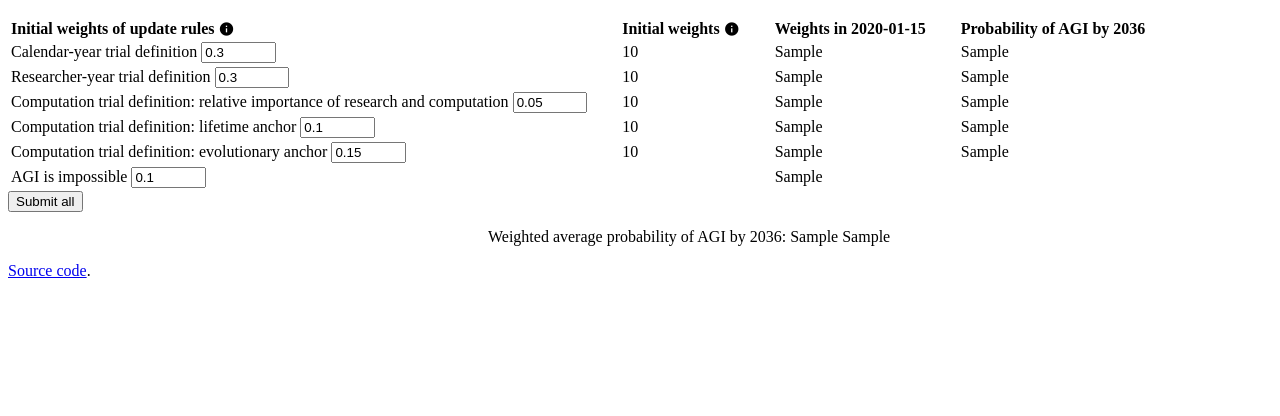
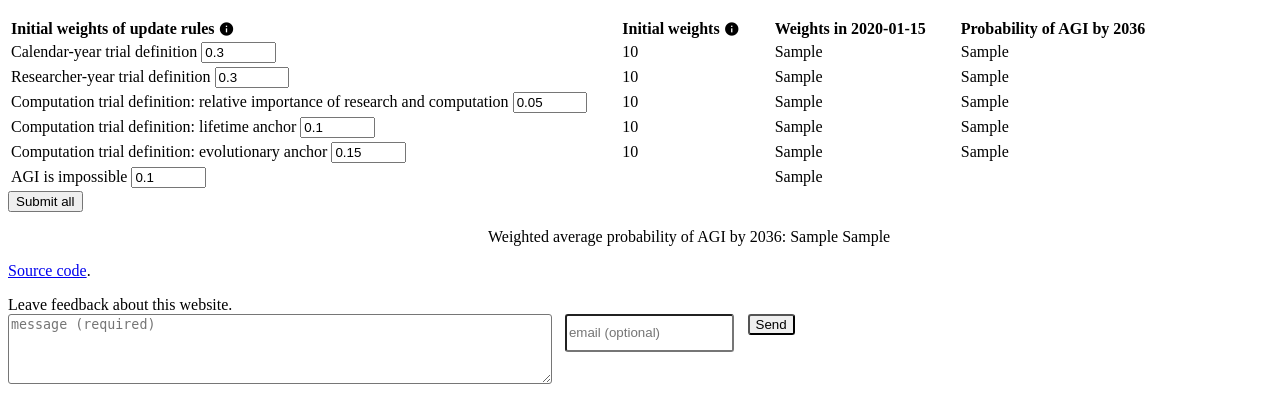
Before and after one commit to tadamcz/ai-timelines-priors, a Flask app: template templates/index.html in a window 1280 px wide. Shown: the part 1054-1470 px from the top of the page. Before the commit the page ends 1332 px from the top, so only its background shows below. Run offline with Flask 2, Linux system fonts and the light colour scheme; the template is opened without the code that fills it: values that come from a table or form of the project are taken from there, most other values are stand-ins (such as "Sample title", 1, 10 or a date in 2020); some libraries are stand-ins or nearby versions.

Commit message:
add feedback form

```diff
--- a/static/index.js
+++ b/static/index.js
@@ -40,7 +40,7 @@ function fillLow() {
     init_weight_lifetime_field.val(0)
     init_weight_evolution_field.val(0)
 
-    $('form').submit()
+    $('#main_form').submit()
 }
 
 function fillCentral() {
@@ -62,7 +62,7 @@ function fillCentral() {
     init_weight_evolution_field.val(.15)
     init_weight_agi_impossible_field.val(.1)
 
-    $('form').submit()
+    $('#main_form').submit()
 }
 
 function fillHigh() {
@@ -84,5 +84,5 @@ function fillHigh() {
     init_weight_evolution_field.val(.2)
     init_weight_agi_impossible_field.val(.1)
 
-    $('form').submit()
+    $('#main_form').submit()
 }
--- a/static/styles.css
+++ b/static/styles.css
@@ -35,3 +35,8 @@ td, th {
   font-size: 1em;
   vertical-align: text-bottom;
 }
+
+#feedback_div {
+    max-width:50em;
+    margin-bottom: 2em;
+}
--- /dev/null
+++ b/templates/_feedback-form.html
@@ -0,0 +1,72 @@
+<div id="feedback_div">Leave feedback about this website.
+    <div>
+        <form id="feedbackForm">
+            <style>
+
+                .feedbackContainer{display: flex; align-items: flex-start; }
+                .feedbackContainer > * {margin-right:1em; border-radius: 3px;}
+                .emailField {margin-right: 1em; height: 32px; width: 30%}
+                .hiddenField {display: none}
+                .feedbackMsgField {height: 64px; width: 100%}
+            </style>
+
+            <div class="feedbackContainer">
+                <textarea class="feedbackMsgField" name="message" id="message" required placeholder="message (required)"></textarea>
+                <input class = "emailField" name="email" id="email" placeholder="email (optional)">
+
+                <input class="hiddenField" name="url" value={{request.url}}>
+                <button>Send</button>
+            </div>
+            <div id="formResponse"></div>
+        </form>
+    </div>
+</div>
+
+<script>
+window.addEventListener( "load", function () {
+  function sendData() {
+
+    // tell the user we've started sending the message
+    document.getElementById("formResponse").innerText = 'Sending...'
+
+    const XHR = new XMLHttpRequest();
+
+    // Bind the FormData object and the form element
+    const FD = new FormData( form );
+
+    // Define what happens on successful data submission
+    XHR.addEventListener( "load", function(event) {
+        response = JSON.parse(event.target.responseText);
+        console.log(response)
+        if (response.result == 'success') {
+            document.getElementById("formResponse").innerText = 'Message received'
+        }
+        else {
+            document.getElementById("formResponse").innerText = 'Error'+response.error+'. Email me instead: tmkadamcz@gmail.com'
+        }
+
+       ;
+    } );
+
+    // Define what happens in case of error
+    XHR.addEventListener( "error", function( event ) {
+      document.getElementById("formResponse").innerText = 'Something went wrong.'
+    } );
+
+    // Set up our request
+    XHR.open( "POST", "https://script.google.com/macros/s/AKfycbwvm8psC1HZZ-cgomjFW7M4SGRZRfdxNzNyfmn5VdI4Sepf1d_HFqID4Q/exec" );
+
+    // The data sent is what the user provided in the form
+    XHR.send( FD );
+  }
+
+  // Access the form element...
+  const form = document.getElementById( "feedbackForm" );
+
+  // ...and take over its submit event.
+  form.addEventListener( "submit", function ( event ) {
+    event.preventDefault();
+    sendData();
+  } );
+} );
+</script>
--- a/templates/index.html
+++ b/templates/index.html
@@ -23,8 +23,7 @@ in the report "Semi-informative priors over AI timelines".
 <p>See inputs used in report {{ info("See section 8 of report, or equivalently section 'All things considered pr(AGI by 2036)' of blog post.") }}
     : <a href="javascript:fillLow()">Low</a>, <a href="javascript:fillCentral()">Central</a>, <a href="javascript:fillHigh()">High</a></p>
 
-
-<form method="POST">
+<form method="POST" id="main_form">
 <p>{{ render_field(form.virtual_successes, info="This input is not discussed in the blog post, see section 4 of report.") }}</p>
 <p>{{ render_field(form.rule_out_agi_by) }}</p>
 
@@ -171,5 +170,7 @@ in the report "Semi-informative priors over AI timelines".
 </form>
 
 <p><a href="https://github.com/tadamcz/ai-timelines-priors">Source code</a>.</p>
+
+{% include "_feedback-form.html" %}
 </body>
 </html>
```
